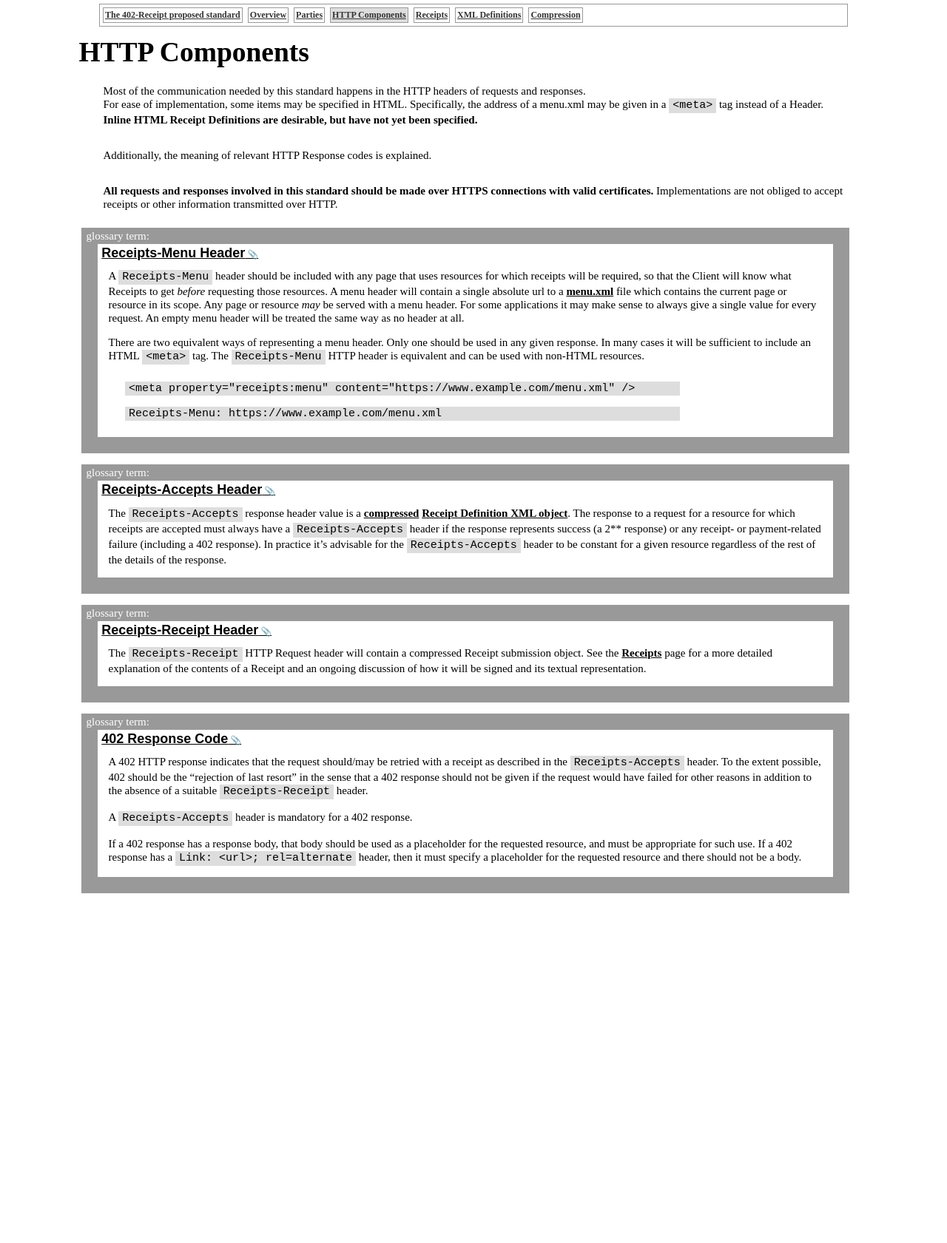
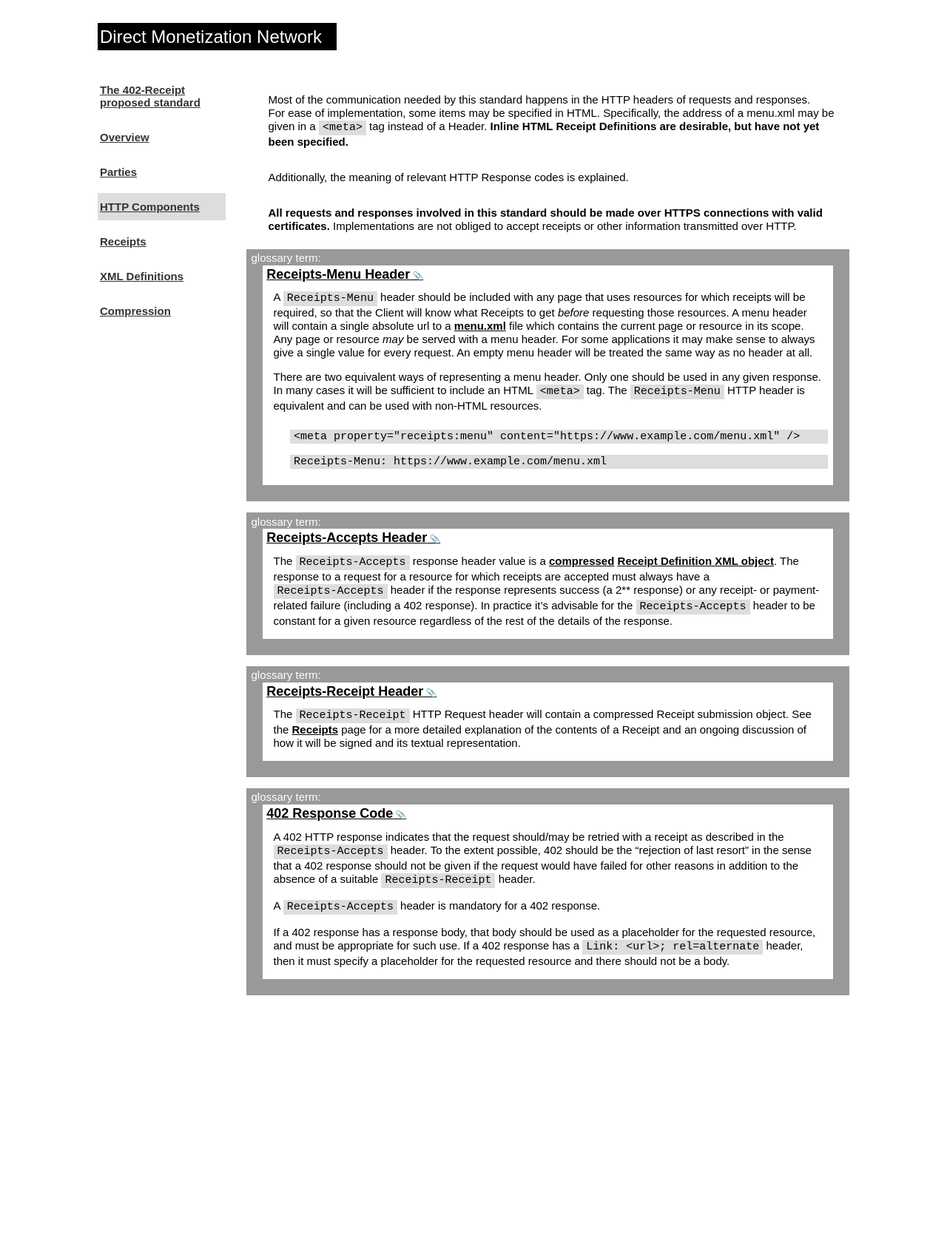
Before and after one commit to erikpukinskis/direct-monetization-static, a Jekyll site: the page built from _proposal/04_http.markdown, in a window 1280 px wide. Shown: the whole page at 74% size. Built offline with Jekyll 4.4.1, drawn with Linux system fonts in a browser that asks for light colours; before the commit the page ends 1543 px from its top, so only the background shows below that.

Commit message:
sans-serif everything, side nav, site header

```diff
--- a/_layouts/documentation.html
+++ b/_layouts/documentation.html
@@ -1,7 +1,12 @@
 ---
 layout: default
 ---
-
+<header>
+  <span>
+    Direct Monetization Network
+  </span>
+</header>
+<div id="page">
   <nav>
     {% assign pages = site.proposal | sort: 'documentation_order' %}
     {% for p in pages %}{% if p.documentation_order %}
@@ -10,5 +15,7 @@ layout: default
       </span>
       {% endif %}{% endfor %}
   </nav>
-<h1>{{ page.title }}</h1>
+  <article>
   {{ content }}
+  </article>
+</div>
--- a/_sass/master.scss
+++ b/_sass/master.scss
@@ -6,20 +6,39 @@ body {
   font-size: 15px;
 }
 
+header {
+  font-family: $heading-font;
+  line-height: 20px;
+  margin: 40px 0;
+  span {
+    background: black;
+    color: white;
+    padding: 5px 20px 5px 3px;
+    font-size: 24px;
+  }
+}
+
 .document {
   padding: 0% 10% 35vh 10%;
 }
 
+#page {
+  display: flex;
+  flex-direction: row;
+}
+
+article {
+  display: block;
+}
+
 nav {
-  border: 1px solid $dark-color;
-  margin: 2px;
-  padding: 2px;
-  font-size: 80%;
+  margin-right: 50px;
   .nav_item {
-    display: inline-block;
-    margin: 2px;
-    padding: 2px;
-    border: 1px solid $dark-color;
+    min-width: 150px;
+    max-width: 150px;
+    display: block;
+    padding: 10px 20px 10px 3px;
+    margin-bottom: 10px;
     color: $secondary-font-color;
   }
   .selected {
--- a/assets/main.scss
+++ b/assets/main.scss
@@ -10,7 +10,7 @@ $secondary-font-color: {{ site.site_colors.secondary_font }};
 $tertiary-font-color: {{ site.site_colors.tertiary_font }};
 
 $heading-font: sans-serif;
-$content-font: serif;
+$content-font: sans-serif;
 $code-font: monospace;
 
 @import "master";
```
Lines whose indentation alone changed are shown as unchanged.
